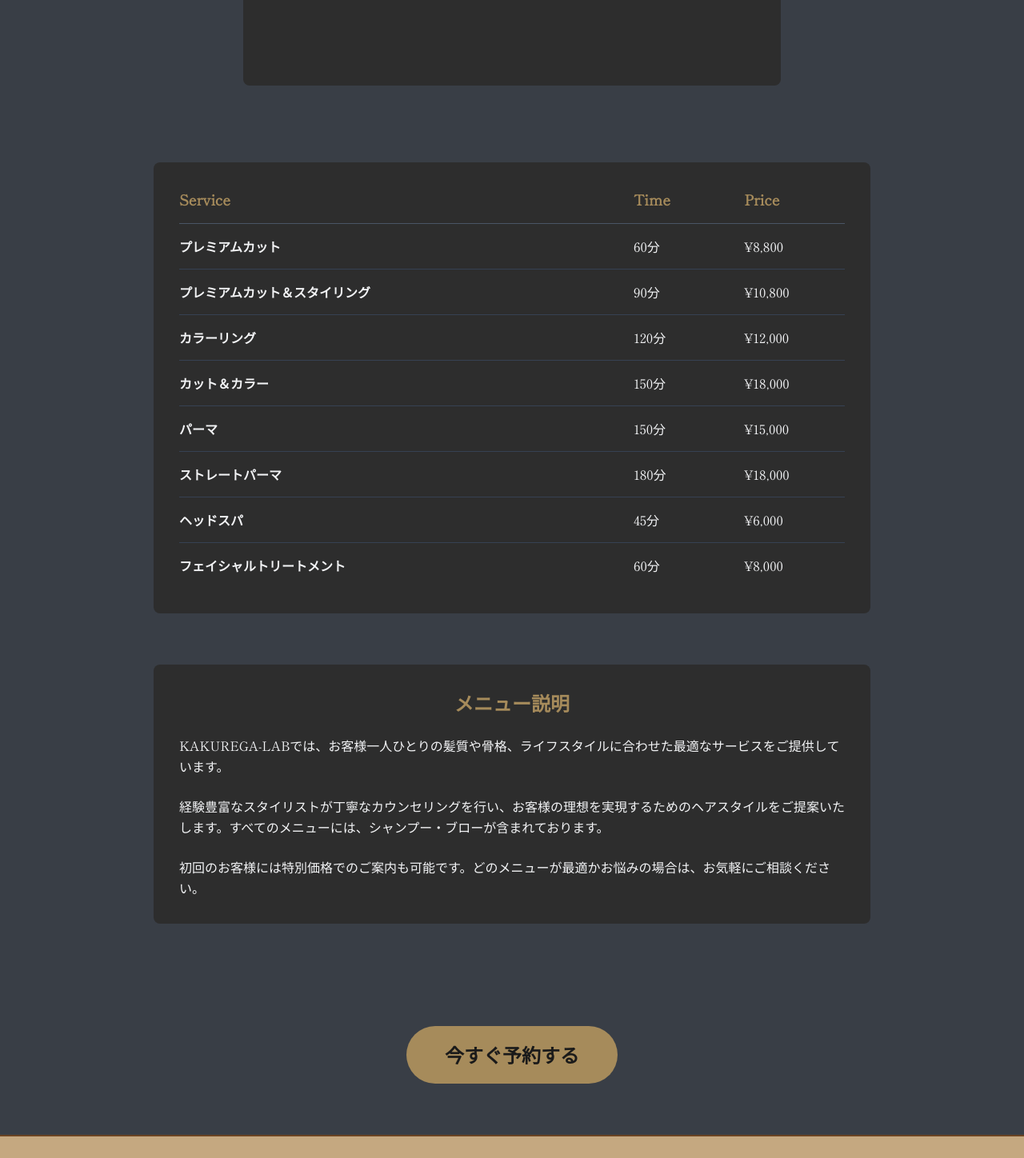
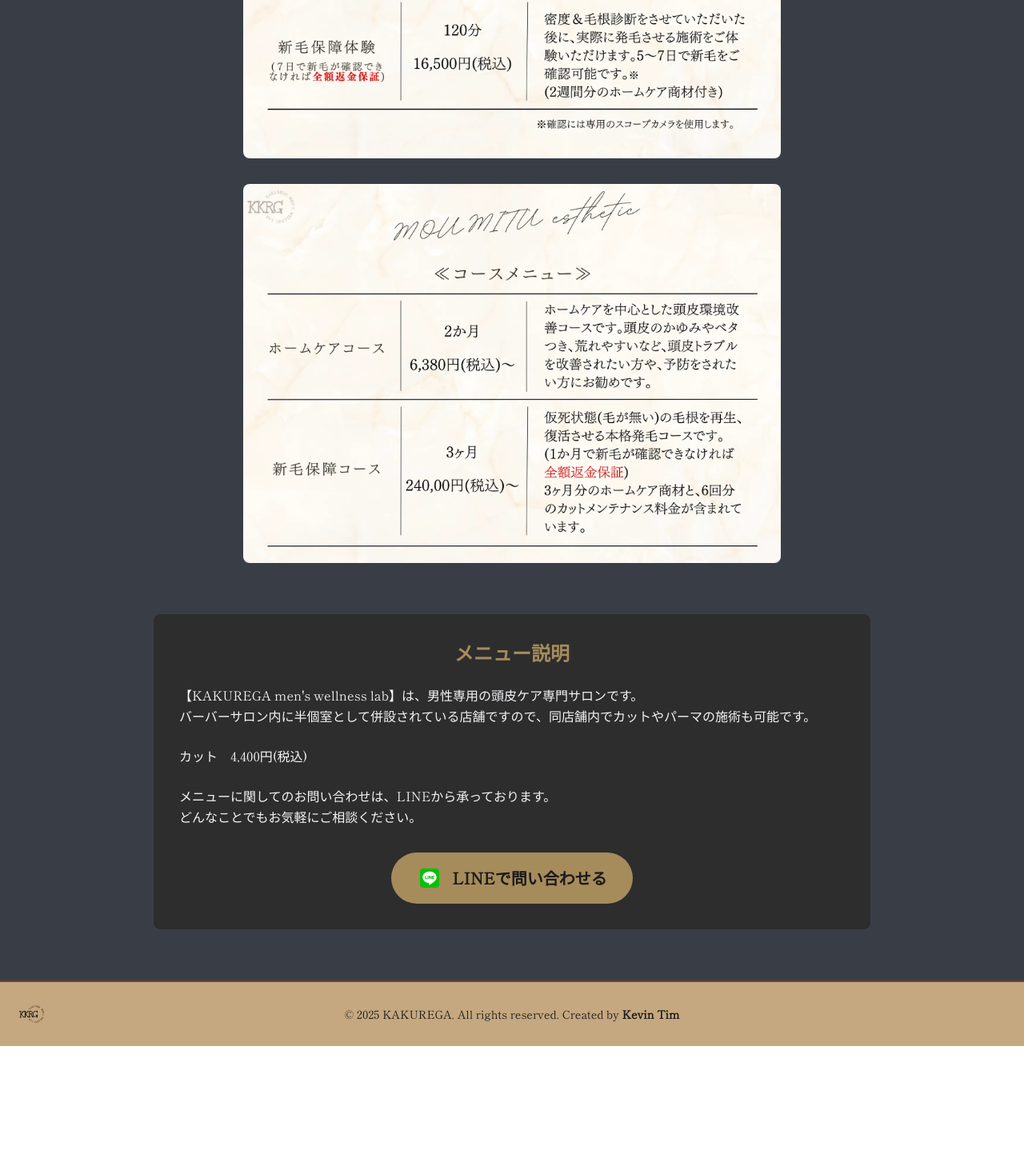
Before and after one commit to mylordkaz/kakurega, a SvelteKit app: page /menu in a window 1280 px wide. Shown: the part 617-2065 px from the top of the page at 80% size. After the commit the page ends 1925 px from the top, so only its background shows below. Built offline with nearby package versions, Linux system fonts and the light colour scheme; a web font is replaced by a local one.

Commit message:
menu page

```diff
--- a/src/routes/menu/+page.svelte
+++ b/src/routes/menu/+page.svelte
@@ -2,79 +2,23 @@
 	<title>Menu - KAKUREGA-LAB</title>
 </svelte:head>
 
-<main class="bg-primary min-h-screen pt-20">
+<main class="bg-primary min-h-screen">
 	<!-- Title -->
-	<section class="bg-primary pt-32 pb-10">
+	<section class="bg-primary content-after-header pt-16 pb-10">
 		<div class="container mx-auto px-4 text-center">
 			<h1 class="text-card text-4xl font-bold md:text-5xl lg:text-6xl">メニュー</h1>
 		</div>
 	</section>
 
-	<!-- Image -->
-	<section class="bg-primary py-8">
-		<div class="container mx-auto px-4 text-center">
-			<div class="bg-card-dark mx-auto h-96 w-full max-w-2xl rounded-lg">
-				<div class="text-light flex h-full items-center justify-center text-2xl">画像</div>
-			</div>
-		</div>
-	</section>
-
-	<!-- Menu Table -->
+	<!-- Menu Images -->
 	<section class="bg-primary py-16">
 		<div class="container mx-auto px-4">
-			<div class="bg-card-dark mx-auto max-w-4xl rounded-lg p-8">
-				<div class="overflow-x-auto">
-					<table class="w-full text-left">
-						<thead>
-							<tr class="border-b border-gray-600">
-								<th class="text-card pr-4 pb-4 text-lg font-bold">Service</th>
-								<th class="text-card pr-4 pb-4 text-lg font-bold">Time</th>
-								<th class="text-card pb-4 text-lg font-bold">Price</th>
-							</tr>
-						</thead>
-						<tbody class="text-gray-100">
-							<tr class="border-b border-gray-700">
-								<td class="py-4 pr-4 font-semibold">プレミアムカット</td>
-								<td class="py-4 pr-4">60分</td>
-								<td class="py-4">¥8,800</td>
-							</tr>
-							<tr class="border-b border-gray-700">
-								<td class="py-4 pr-4 font-semibold">プレミアムカット＆スタイリング</td>
-								<td class="py-4 pr-4">90分</td>
-								<td class="py-4">¥10,800</td>
-							</tr>
-							<tr class="border-b border-gray-700">
-								<td class="py-4 pr-4 font-semibold">カラーリング</td>
-								<td class="py-4 pr-4">120分</td>
-								<td class="py-4">¥12,000</td>
-							</tr>
-							<tr class="border-b border-gray-700">
-								<td class="py-4 pr-4 font-semibold">カット＆カラー</td>
-								<td class="py-4 pr-4">150分</td>
-								<td class="py-4">¥18,000</td>
-							</tr>
-							<tr class="border-b border-gray-700">
-								<td class="py-4 pr-4 font-semibold">パーマ</td>
-								<td class="py-4 pr-4">150分</td>
-								<td class="py-4">¥15,000</td>
-							</tr>
-							<tr class="border-b border-gray-700">
-								<td class="py-4 pr-4 font-semibold">ストレートパーマ</td>
-								<td class="py-4 pr-4">180分</td>
-								<td class="py-4">¥18,000</td>
-							</tr>
-							<tr class="border-b border-gray-700">
-								<td class="py-4 pr-4 font-semibold">ヘッドスパ</td>
-								<td class="py-4 pr-4">45分</td>
-								<td class="py-4">¥6,000</td>
-							</tr>
-							<tr>
-								<td class="py-4 pr-4 font-semibold">フェイシャルトリートメント</td>
-								<td class="py-4 pr-4">60分</td>
-								<td class="py-4">¥8,000</td>
-							</tr>
-						</tbody>
-					</table>
+			<div class="flex flex-col gap-8 max-w-2xl mx-auto">
+				<div class="w-full">
+					<img src="/menu1.webp" alt="メニュー1" class="w-full h-auto object-cover rounded-lg" />
+				</div>
+				<div class="w-full">
+					<img src="/menu2.webp" alt="メニュー2" class="w-full h-auto object-cover rounded-lg" />
 				</div>
 			</div>
 		</div>
@@ -87,28 +31,24 @@
 				<h2 class="text-card mb-6 text-center text-2xl font-bold">メニュー説明</h2>
 				<div class="space-y-6 text-gray-100">
 					<p class="leading-relaxed">
-						KAKUREGA-LABでは、お客様一人ひとりの髪質や骨格、ライフスタイルに合わせた最適なサービスをご提供しています。
+						【KAKUREGA men's wellness lab】は、男性専用の頭皮ケア専門サロンです。<br />
+						バーバーサロン内に半個室として併設されている店舗ですので、同店舗内でカットやパーマの施術も可能です。
 					</p>
 					<p class="leading-relaxed">
-						経験豊富なスタイリストが丁寧なカウンセリングを行い、お客様の理想を実現するためのヘアスタイルをご提案いたします。すべてのメニューには、シャンプー・ブローが含まれております。
+						カット　4,400円(税込)
 					</p>
 					<p class="leading-relaxed">
-						初回のお客様には特別価格でのご案内も可能です。どのメニューが最適かお悩みの場合は、お気軽にご相談ください。
+						メニューに関してのお問い合わせは、LINEから承っております。<br />
+						どんなことでもお気軽にご相談ください。
 					</p>
+					<div class="text-center mt-8">
+						<a href="https://lin.ee/741xg1I" class="inline-flex items-center space-x-3 bg-card text-primary font-bold py-4 px-8 rounded-full transition-all hover:opacity-80" aria-label="LINE問い合わせ">
+							<img src="/icons/line.svg" alt="LINE" class="h-8 w-8" />
+							<span class="text-xl">LINEで問い合わせる</span>
+						</a>
+					</div>
 				</div>
 			</div>
 		</div>
 	</section>
-
-	<!-- Call to Action -->
-	<section class="bg-primary py-16">
-		<div class="container mx-auto px-4 text-center">
-			<a
-				href="/reservation"
-				class="bg-card text-primary inline-block rounded-full px-12 py-5 text-2xl font-bold transition-all hover:opacity-80"
-			>
-				今すぐ予約する
-			</a>
-		</div>
-	</section>
 </main>
```
Also changed, not shown: static/menu1.webp (added), static/menu2.webp (added).
